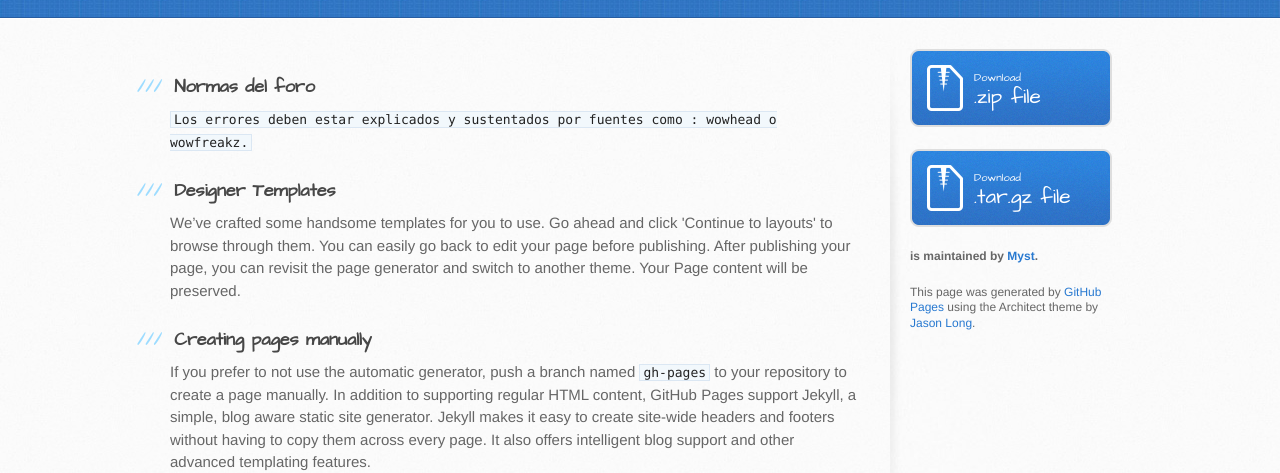
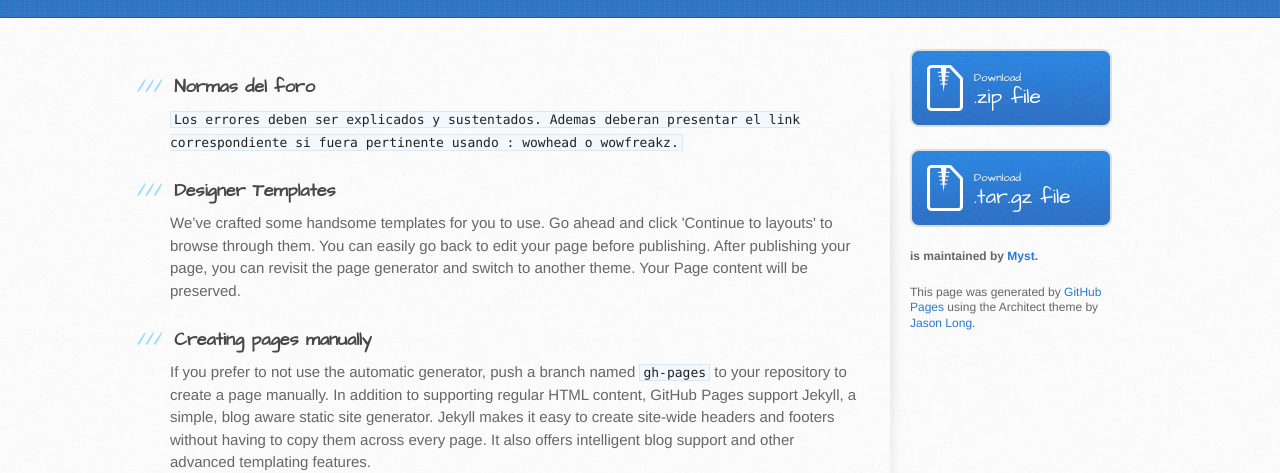
Before and after one commit to Myst/Bugtracker434, a plain HTML site: page index.html in a window 1280 px wide. Shown: the part 327-800 px from the top of the page. Drawn offline with Linux system fonts and the light colour scheme.

Commit message:
Update index.html

```diff
--- a/index.html
+++ b/index.html
@@ -31,7 +31,7 @@
           <h3>
 <a id="welcome-to-github-pages" class="anchor" href="#welcome-to-github-pages" aria-hidden="true"><span aria-hidden="true" class="octicon octicon-link"></span></a>Normas del foro</h3>
 
-<p><code>Los errores deben estar explicados y sustentados por fuentes como : wowhead o wowfreakz.</code></p>
+<p><code>Los errores deben ser explicados y sustentados. Ademas deberan presentar el link correspondiente si fuera pertinente usando : wowhead o wowfreakz.</code></p>
 
 <h3>
 <a id="designer-templates" class="anchor" href="#designer-templates" aria-hidden="true"><span aria-hidden="true" class="octicon octicon-link"></span></a>Designer Templates</h3>
```
